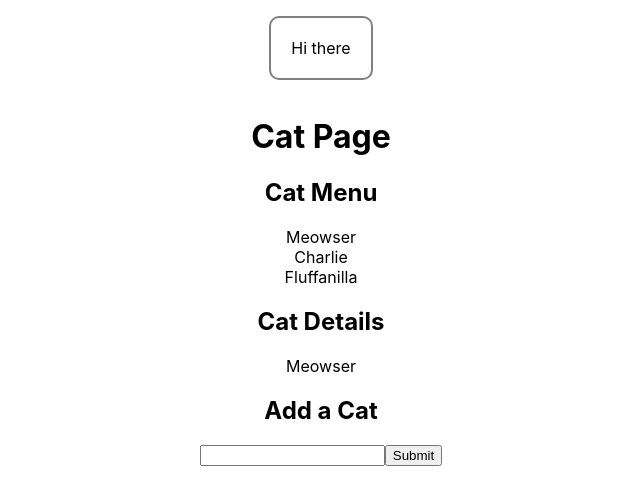
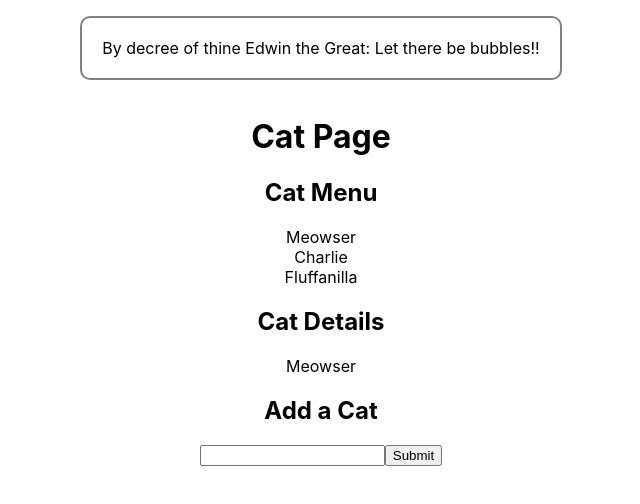
Before and after one commit to helloRupa/redux-lesson, a React (Create React App) app: page / in a window 1280 px wide. Shown: the top 504 px of the page, without its empty margins (319-959 px from the left). Built offline with nearby package versions, Linux system fonts and the light colour scheme.

Commit message:
Update text

```diff
--- a/src/App.js
+++ b/src/App.js
@@ -6,7 +6,7 @@ import Text from './Text';
 function App() {
   return (
     <>
-    <Text text={'Hi there'} />
+    <Text text={'By decree of thine Edwin the Great: Let there be bubbles!!'} />
     <CatPage />
     </>
   );
```
